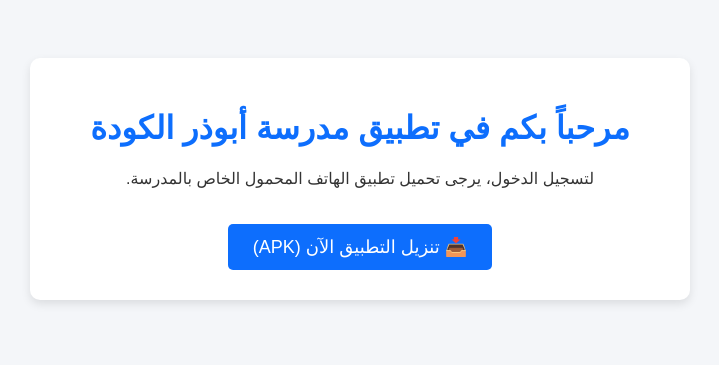
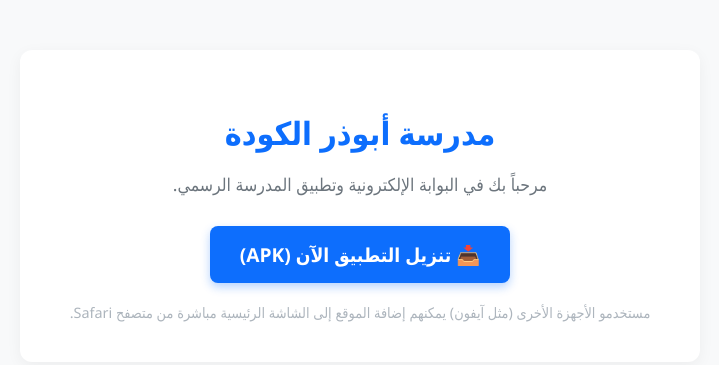
Before and after one commit to mazinboss099-dotcom/school-app2, a website: page frontend/index.html in a window 1280 px wide. Shown: the whole page, without its empty margins (280-999 px from the left). Drawn offline with Linux system fonts and the light colour scheme.

Commit message:
Update index.html with correct apk download link

```diff
--- a/frontend/index.html
+++ b/frontend/index.html
@@ -4,47 +4,81 @@
     <meta charset="UTF-8">
     <meta name="viewport" content="width=device-width, initial-scale=1.0">
     <title>مدرسة أبوذر الكودة</title>
+    <!-- ربط ملف الـ Manifest الخاص بالـ PWA -->
     <link rel="manifest" href="/manifest.json">
+    <meta name="theme-color" content="#0d6efd">
     <style>
         body {
-            font-family: Arial, sans-serif;
-            background-color: #f4f6f9;
+            font-family: 'Segoe UI', Tahoma, Geneva, Verdana, sans-serif;
+            background-color: #f8f9fa;
+            color: #333;
             text-align: center;
-            padding: 50px;
-            color: #333;
+            padding: 50px 20px;
+            margin: 0;
         }
         .container {
             max-width: 600px;
             margin: 0 auto;
-            background: #fff;
-            padding: 30px;
-            border-radius: 10px;
-            box-shadow: 0 4px 10px rgba(0,0,0,0.1);
+            background: #ffffff;
+            padding: 40px;
+            border-radius: 12px;
+            box-shadow: 0 4px 15px rgba(0, 0, 0, 0.05);
         }
         h1 {
             color: #0d6efd;
+            margin-bottom: 10px;
+        }
+        p {
+            color: #6c757d;
+            margin-bottom: 30px;
+            font-size: 1.1rem;
         }
         .download-btn {
             display: inline-block;
-            margin-top: 20px;
             background-color: #0d6efd;
-            color: white;
-            padding: 12px 25px;
-            font-size: 18px;
+            color: #ffffff;
+            padding: 15px 30px;
+            font-size: 1.2rem;
+            font-weight: bold;
             text-decoration: none;
-            border-radius: 5px;
-            transition: background 0.3s;
+            border-radius: 8px;
+            transition: background-color 0.3s ease;
+            box-shadow: 0 4px 10px rgba(13, 110, 253, 0.3);
         }
         .download-btn:hover {
             background-color: #0b5ed7;
         }
+        .note {
+            margin-top: 20px;
+            font-size: 0.9rem;
+            color: #adb5bd;
+        }
     </style>
 </head>
 <body>
+
     <div class="container">
-        <h1>مرحباً بكم في تطبيق مدرسة أبوذر الكودة</h1>
-        <p>لتسجيل الدخول، يرجى تحميل تطبيق الهاتف المحمول الخاص بالمدرسة.</p>
-        <a href="#" class="download-btn">📥 تنزيل التطبيق الآن (APK)</a>
+        <h1>مدرسة أبوذر الكودة</h1>
+        <p>مرحباً بك في البوابة الإلكترونية وتطبيق المدرسة الرسمي.</p>
+
+        <!-- زر تحميل التطبيق المحدث -->
+        <a href="/مدرسة أبوذر.apk" class="download-btn" download>📥 تنزيل التطبيق الآن (APK)</a>
+
+        <div class="note">
+            مستخدمو الأجهزة الأخرى (مثل آيفون) يمكنهم إضافة الموقع إلى الشاشة الرئيسية مباشرة من متصفح Safari.
+        </div>
     </div>
+
+    <!-- تسجيل الـ Service Worker لتفعيل خصائص الـ PWA -->
+    <script>
+        if ('serviceWorker' in navigator) {
+            window.addEventListener('load', () => {
+                navigator.serviceWorker.register('/service-worker.js')
+                    .then(reg => console.log('Service Worker registered!', reg))
+                    .catch(err => console.log('Service Worker registration failed:', err));
+            });
+        }
+    </script>
+
 </body>
 </html>
```
Also changed, not shown: 1 other file.
